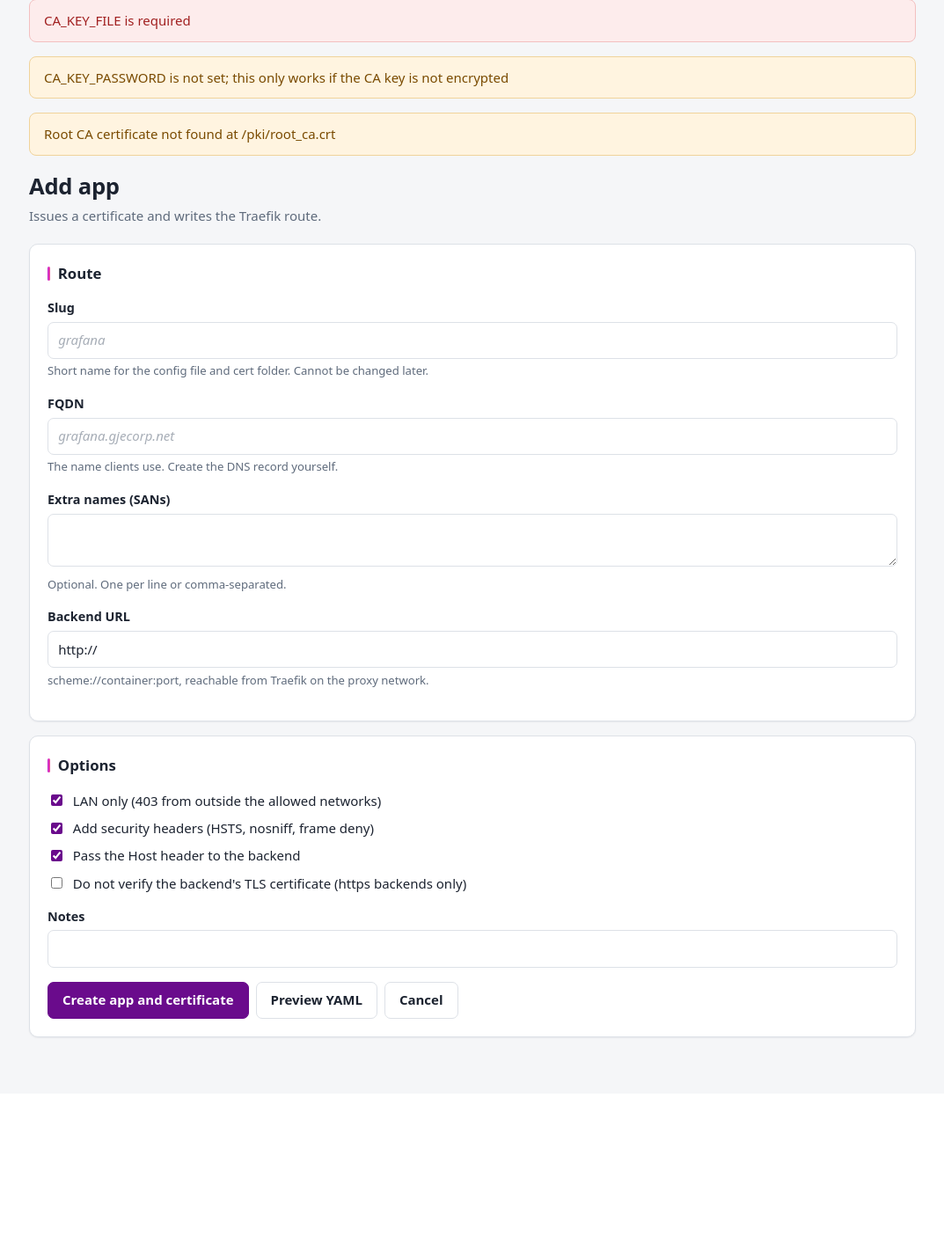
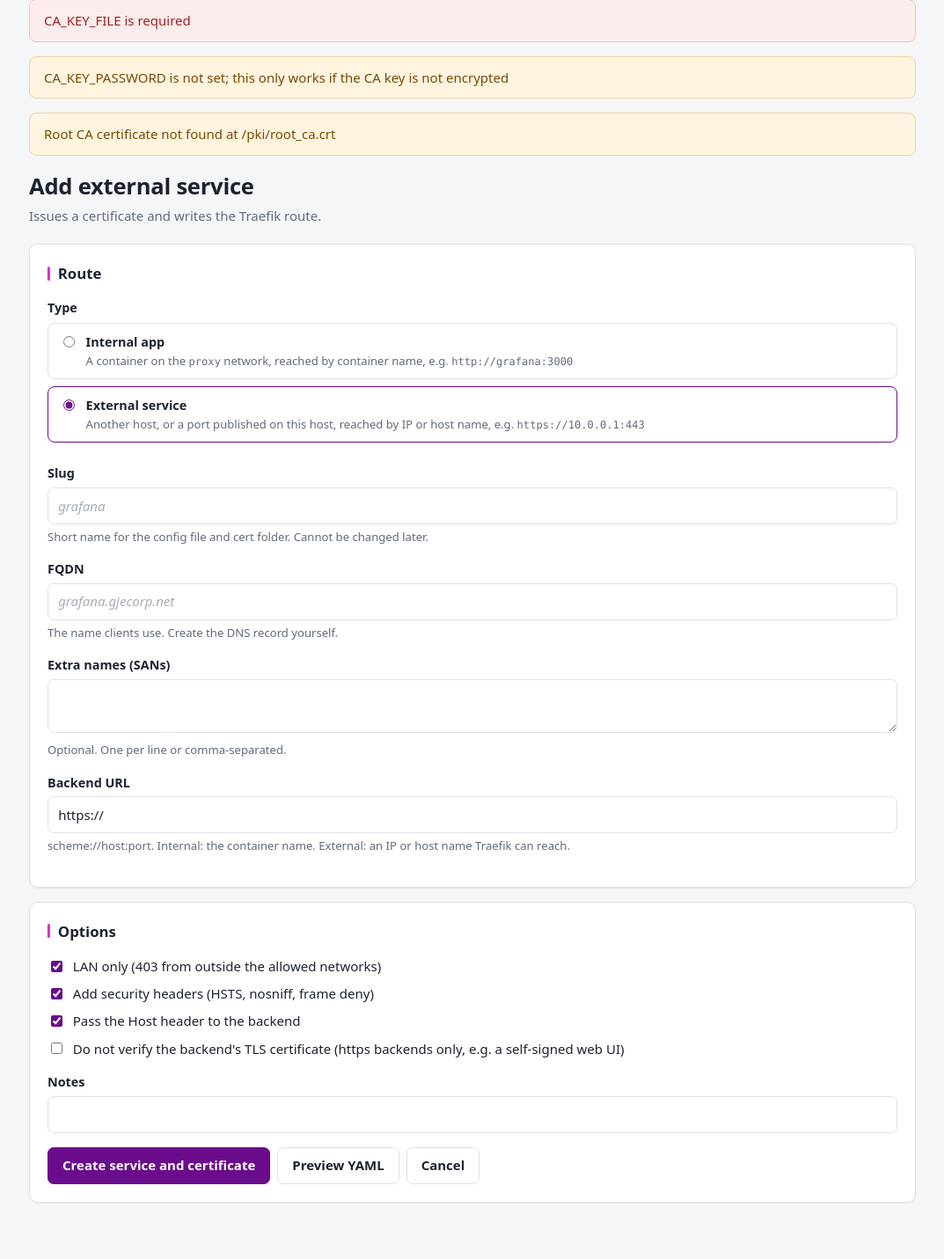
Before and after one commit to gjerdingc/homelab-gateway, a Flask app: page /apps/new?kind=external in a window 1280 px wide. Shown: the part 348-1779 px from the top of the page at 88% size, without its empty margins (103-1176 px from the left). Before the commit the page ends 1529 px from the top, so only its background shows below. Run offline with Flask 3, Linux system fonts and the light colour scheme; parts of the project's set-up code (start-up, migrations or seed data) failed here and were passed over; some libraries are stand-ins or nearby versions.

Commit message:
Add external services: backends outside the proxy network
Apps now have a type. Internal apps are containers on the proxy network,
reached by container name. External services are anything else Traefik can
reach by IP or host name: Pi-hole, a firewall web UI, Unraid, or a port
published on this host such as Portainer on :9443, which stays reachable
directly too.

- Form: a Type choice at the top; "Add external service" preselects it.
  An IP backend for an internal app is refused with a hint.
- Apps page: internal apps and external services in separate cards; the
  external card has a dashed border, a badge and an icon per row.
- Detail page: external services explain how Traefik reaches them
  instead of the proxy-network snippet, and hint at skip-verify for
  self-signed HTTPS (Traefik answers 500 otherwise).
- Usage page marks external services.
- Existing records without a type count as internal; no migration.

Tests include an integration test against real Traefik with a self-signed
HTTPS backend: 500 without skip-verify, 200 with it.

Co-Authored-By: Claude Opus 5.5 <noreply@anthropic.com>
Claude-Session: https://claude.ai/code/session_01NLavKNXaFK7yQzvN6KHiaF

```diff
--- a/manager/app.py
+++ b/manager/app.py
@@ -129,13 +129,15 @@ def create_app(env=None, start_background=True):
             abort(404)
         return a
 
-    def form_defaults():
-        return {"slug": "", "fqdn": "", "extra_sans": [], "backend_url": "http://", "backend_tls_skip_verify": False,
+    def form_defaults(kind="internal"):
+        return {"slug": "", "kind": kind, "fqdn": "", "extra_sans": [],
+                "backend_url": "https://" if kind == "external" else "http://", "backend_tls_skip_verify": False,
                 "pass_host_header": True, "lan_only": True, "security_headers": True, "notes": ""}
 
     def posted_values():
         f = request.form
-        return {"slug": f.get("slug", ""), "fqdn": f.get("fqdn", ""), "extra_sans": f.get("extra_sans", ""),
+        return {"slug": f.get("slug", ""), "kind": f.get("kind", "internal"), "fqdn": f.get("fqdn", ""),
+                "extra_sans": f.get("extra_sans", ""),
                 "backend_url": f.get("backend_url", ""), "notes": f.get("notes", ""),
                 "backend_tls_skip_verify": bool(f.get("backend_tls_skip_verify")),
                 "pass_host_header": bool(f.get("pass_host_header")), "lan_only": bool(f.get("lan_only")),
@@ -165,7 +167,7 @@ def create_app(env=None, start_background=True):
     @app.route("/apps/new", methods=["GET", "POST"])
     def app_new():
         if request.method == "GET":
-            return render_form(form_defaults())
+            return render_form(form_defaults("external" if request.args.get("kind") == "external" else "internal"))
         try:
             result = manager.create_app(request.form)
         except ApplyError as exc:
@@ -305,7 +307,7 @@ def create_app(env=None, start_background=True):
         days = days if days in (7, 30, 90) else 30
         days = min(days, config.stats_retention_days)
         return render_template("usage.html", report=stats.report(days), days=days, stats=stats,
-                               log_path=config.access_log_path)
+                               log_path=config.access_log_path, external=manager.external_slugs())
 
     @app.post("/usage/refresh")
     def usage_refresh():
--- a/manager/service.py
+++ b/manager/service.py
@@ -97,6 +97,9 @@ class Manager:
 
     def user_apps(self):
         return [a for a in self.apps() if not a.get("reserved")]
+
+    def external_slugs(self):
+        return {a["slug"] for a in self.apps() if a.get("kind") == "external"}
 
     def manager_cert(self):
         rec = self.get(MANAGER_SLUG)
@@ -320,7 +323,8 @@ class Manager:
         rec = self.get(MANAGER_SLUG)
         now = st.now_iso()
         base = {
-            "slug": MANAGER_SLUG, "reserved": True, "fqdn": self.config.manager_fqdn, "extra_sans": [],
+            "slug": MANAGER_SLUG, "reserved": True, "kind": "internal",
+            "fqdn": self.config.manager_fqdn, "extra_sans": [],
             "backend_url": self.config.manager_backend, "backend_tls_skip_verify": False,
             "pass_host_header": True, "lan_only": True, "security_headers": False, "enabled": True,
             "notes": "Traefik Manager and dashboard (system entry)",
--- a/manager/static/app.css
+++ b/manager/static/app.css
@@ -58,3 +58,22 @@ details summary { cursor: pointer; padding: .25rem 0; }
 /* Terminal theme: green is for text only, so the bars stay grey */
 :root[data-theme="terminal"] .bar { background: var(--accent); }
 :root[data-theme="terminal"] .bar:hover, :root[data-theme="terminal"] .bar:focus { background: #8a8a90; }
+
+/* Apps page: internal apps and external services as separate cards.
+   External services get a dashed border, as outside-the-network items do in the diagrams. */
+.head-actions { margin-top: 0; }
+.kind-section > h2 { margin: 1.1rem 1.25rem .3rem; flex-wrap: wrap; }
+.kind-section > .help { margin: 0 1.25rem .9rem; }
+.kind-section + .kind-section { margin-top: 1.25rem; }
+.kind-external { border-style: dashed; }
+.kind-external > h2 .badge { font-weight: 550; margin-left: .5rem; }
+.ext-icon { vertical-align: -2px; margin-left: .3rem; color: var(--muted); }
+
+/* Add/edit form: the type choice */
+.kind-choice { border: 0; padding: 0; margin: 0 0 1rem; }
+.kind-choice legend { font-weight: 550; font-size: .9rem; margin-bottom: .4rem; padding: 0; }
+.kind-choice .kind-option { display: flex; gap: .6rem; align-items: flex-start; padding: .6rem .75rem; border: 1px solid var(--border); border-radius: 8px; margin-bottom: .5rem; cursor: pointer; font-weight: 400; }
+.kind-choice .kind-option input { margin-top: .25rem; flex: none; }
+.kind-option strong { display: block; font-weight: 600; }
+.kind-option .help { display: block; margin-top: .1rem; }
+.kind-choice .kind-option:has(input:checked) { border-color: var(--primary); }
--- a/manager/templates/app_form.html
+++ b/manager/templates/app_form.html
@@ -1,10 +1,11 @@
 {% extends "base.html" %}
 {% from "_macros.html" import field %}
-{% block title %}{{ 'Edit ' + editing if editing else 'Add app' }} - Traefik Manager{% endblock %}
+{% set ext = v.kind == 'external' %}
+{% block title %}{{ 'Edit ' + editing if editing else ('Add external service' if ext else 'Add app') }} - Traefik Manager{% endblock %}
 {% block content %}
 <div class="page-head">
   <div>
-    <h1>{% if editing %}Edit <span class="mono">{{ editing }}</span>{% else %}Add app{% endif %}</h1>
+    <h1>{% if editing %}Edit <span class="mono">{{ editing }}</span>{% elif ext %}Add external service{% else %}Add app{% endif %}</h1>
     <p class="muted">{{ 'Changing the names issues a new certificate.' if editing else 'Issues a certificate and writes the Traefik route.' }}</p>
   </div>
 </div>
@@ -13,6 +14,14 @@
   {% if editing %}<input type="hidden" name="editing" value="{{ editing }}">{% endif %}
   <section class="card">
     <h2>Route</h2>
+    <fieldset class="field kind-choice{% if errors.get('kind') %} has-error{% endif %}">
+      <legend>Type</legend>
+      <label class="kind-option"><input type="radio" name="kind" value="internal" {% if not ext %}checked{% endif %}>
+        <span><strong>Internal app</strong><span class="help">A container on the <span class="mono">proxy</span> network, reached by container name, e.g. <span class="mono">http://grafana:3000</span></span></span></label>
+      <label class="kind-option"><input type="radio" name="kind" value="external" {% if ext %}checked{% endif %}>
+        <span><strong>External service</strong><span class="help">Another host, or a port published on this host, reached by IP or host name, e.g. <span class="mono">https://10.0.0.1:443</span></span></span></label>
+      {% if errors.get('kind') %}<p class="error">{{ errors['kind'] }}</p>{% endif %}
+    </fieldset>
     {{ field('slug', 'Slug', v.slug, errors, 'Short name for the config file and cert folder. Cannot be changed later.', readonly=editing, placeholder='grafana', mono=true) }}
     {{ field('fqdn', 'FQDN', v.fqdn, errors, 'The name clients use. Create the DNS record yourself.', placeholder='grafana.gjecorp.net', mono=true) }}
     <div class="field{% if errors.get('extra_sans') %} has-error{% endif %}">
@@ -21,7 +30,7 @@
       <p class="help">Optional. One per line or comma-separated.</p>
       {% if errors.get('extra_sans') %}<p class="error">{{ errors['extra_sans'] }}</p>{% endif %}
     </div>
-    {{ field('backend_url', 'Backend URL', v.backend_url, errors, 'scheme://container:port, reachable from Traefik on the proxy network.', placeholder='http://grafana:3000', mono=true) }}
+    {{ field('backend_url', 'Backend URL', v.backend_url, errors, 'scheme://host:port. Internal: the container name. External: an IP or host name Traefik can reach.', placeholder='http://grafana:3000', mono=true) }}
   </section>
   <section class="card">
     <h2>Options</h2>
@@ -29,12 +38,12 @@
       <label><input type="checkbox" name="lan_only" {% if v.lan_only %}checked{% endif %}> LAN only (403 from outside the allowed networks)</label>
       <label><input type="checkbox" name="security_headers" {% if v.security_headers %}checked{% endif %}> Add security headers (HSTS, nosniff, frame deny)</label>
       <label><input type="checkbox" name="pass_host_header" {% if v.pass_host_header %}checked{% endif %}> Pass the Host header to the backend</label>
-      <label><input type="checkbox" name="backend_tls_skip_verify" {% if v.backend_tls_skip_verify %}checked{% endif %}> Do not verify the backend's TLS certificate (https backends only)</label>
+      <label><input type="checkbox" name="backend_tls_skip_verify" {% if v.backend_tls_skip_verify %}checked{% endif %}> Do not verify the backend's TLS certificate (https backends only, e.g. a self-signed web UI)</label>
       {% if errors.get('backend_tls_skip_verify') %}<p class="error">{{ errors['backend_tls_skip_verify'] }}</p>{% endif %}
     </div>
     {{ field('notes', 'Notes', v.notes, errors) }}
     <div class="actions">
-      <button class="btn btn-primary" type="submit">{{ 'Save and apply' if editing else 'Create app and certificate' }}</button>
+      <button class="btn btn-primary" type="submit">{{ 'Save and apply' if editing else ('Create service and certificate' if ext else 'Create app and certificate') }}</button>
       <button class="btn" type="submit" formaction="{{ url_for('app_preview') }}">Preview YAML</button>
       <a class="btn" href="{{ url_for('app_detail', slug=editing) if editing else url_for('home') }}">Cancel</a>
     </div>
--- a/manager/templates/usage.html
+++ b/manager/templates/usage.html
@@ -38,7 +38,7 @@
   <tbody>
   {% for r in report.rows %}
     <tr>
-      <td data-label="App" class="mono">{{ r.app }}</td>
+      <td data-label="App"><span class="mono">{{ r.app }}</span>{% if r.app in external %} <span class="badge badge-muted">external</span>{% endif %}</td>
       <td data-label="Page views">{{ r.pages }}</td>
       <td data-label="Visitors">{{ r.visitors }}</td>
       <td data-label="Requests" class="hide-sm">{{ r.requests }}</td>
```
Also changed, not shown: manager/templates/app_detail.html (+11 -2 lines), manager/templates/apps.html (+36 -18 lines), manager/tests/test_app.py (+21 -0 lines), manager/tests/test_integration_traefik.py (+48 -5 lines), manager/tests/test_service.py (+21 -0 lines), manager/tests/test_validate.py (+12 -0 lines), manager/validate.py (+20 -0 lines), README.md.
